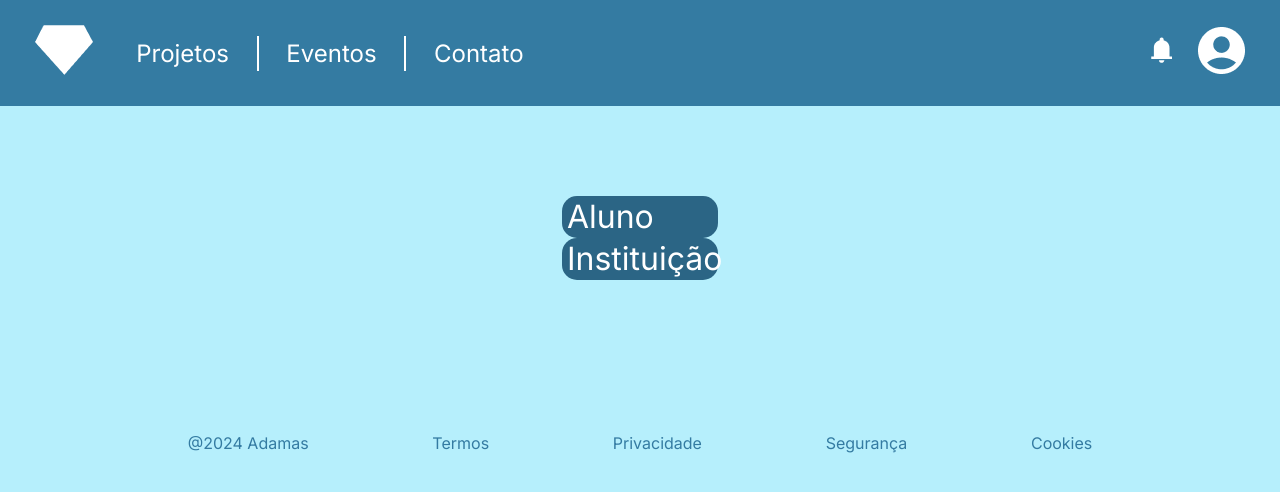
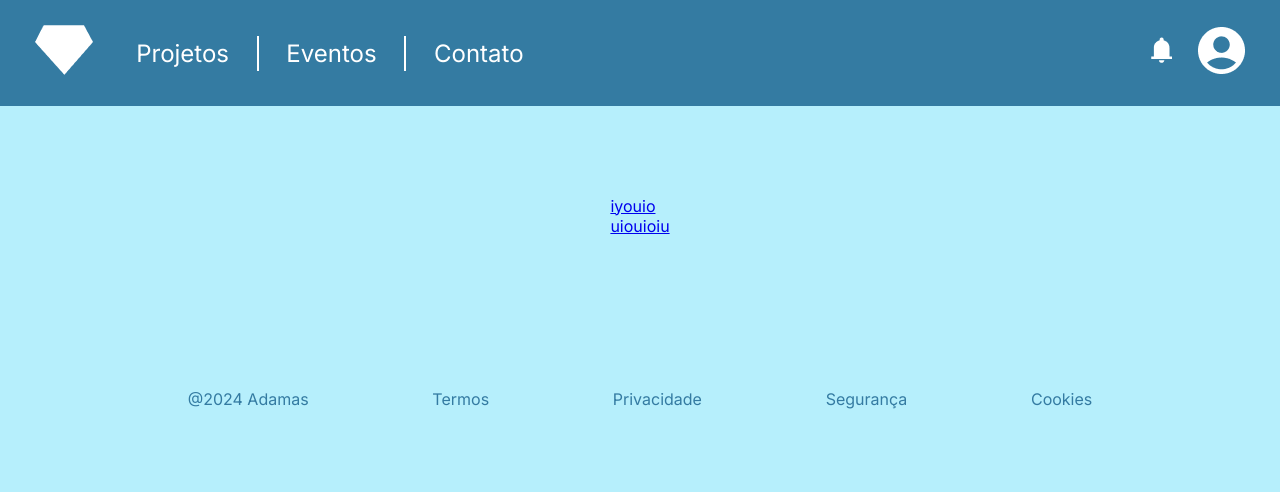
Before and after one commit to Noobolon/Adamas-FrontEnd, a Vue app: page /tipo-de-conta in a window 1280 px wide. Shown: the top 492 px of the page. Built offline with nearby package versions, Linux system fonts and the light colour scheme.

Commit message:
Organização do código

```diff
--- a/src/App.vue
+++ b/src/App.vue
@@ -1,8 +1,19 @@
-<script setup>
+<script>
 import { RouterLink, RouterView } from 'vue-router'
 import NavBar from '../src/components/structure/NavBar.vue'
 import Footer1 from '../src/components/structure/Footer1.vue'
 
+export default{
+  name: "app",
+
+  components: {
+    NavBar, Footer1, RouterView, RouterLink,
+  },
+
+  mounted() {
+    console.log(this.$path)
+  }
+}
 </script>
 
 <template>
--- a/src/router/index.js
+++ b/src/router/index.js
@@ -15,7 +15,14 @@ const router = createRouter({
       path: '/tipo-de-conta',
       name: 'tipo de conta',
       component: AccountType
+    },
+
+    {
+      path: '/register/',
+      name: 'registrar-se como aluno',
+      component: ''
     }
+
   ]
 })
 
--- a/src/views/HomePage.vue
+++ b/src/views/HomePage.vue
@@ -1,11 +1,20 @@
 <script>
-    export default {
-        name: "HomePage"
+import LinkButton from '@/components/LinkButton.vue';
+
+export default {
+    name: "HomePage",
+
+    components:{
+        LinkButton
+    },
+
+    mounted() {
+        if (this.$path == null) {
+            console.log("sijdfoishfgoprwiehgpoewirhg")
+        }
     }
-</script>
 
-<script setup>
-import LinkButton from '../components/LinkButton.vue'
+}
 
 </script>
 
--- a/src/views/register/AccountType.vue
+++ b/src/views/register/AccountType.vue
@@ -1,19 +1,16 @@
 <script>
+import { RouterLink } from 'vue-router';
 export default {
     name: "CreateAccount"
 }
-</script>
-
-<script setup>
-import LinkButton from '@/components/LinkButton.vue';
 </script>
 
 <template>
     <main>
 
         <div>
-            <LinkButton text="Aluno" link="/cadastrar/user" />
-            <LinkButton text="Instituição" link="/cadastrar/instituicao" />
+            <RouterLink to="/cadastrar/user"> iyouio</RouterLink>
+            <RouterLink to="/cadastrar/instituicao"> uiouioiu</RouterLink>
         </div>
 
     </main>
```
